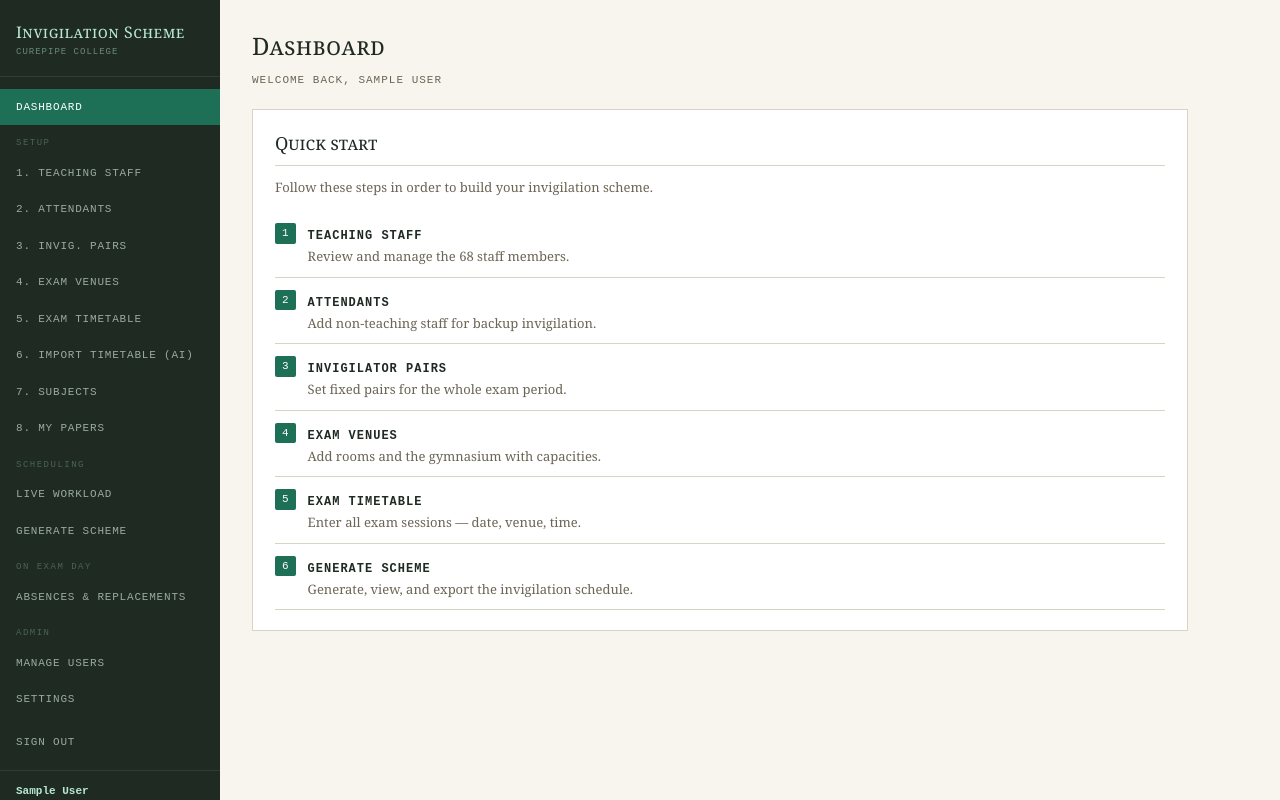
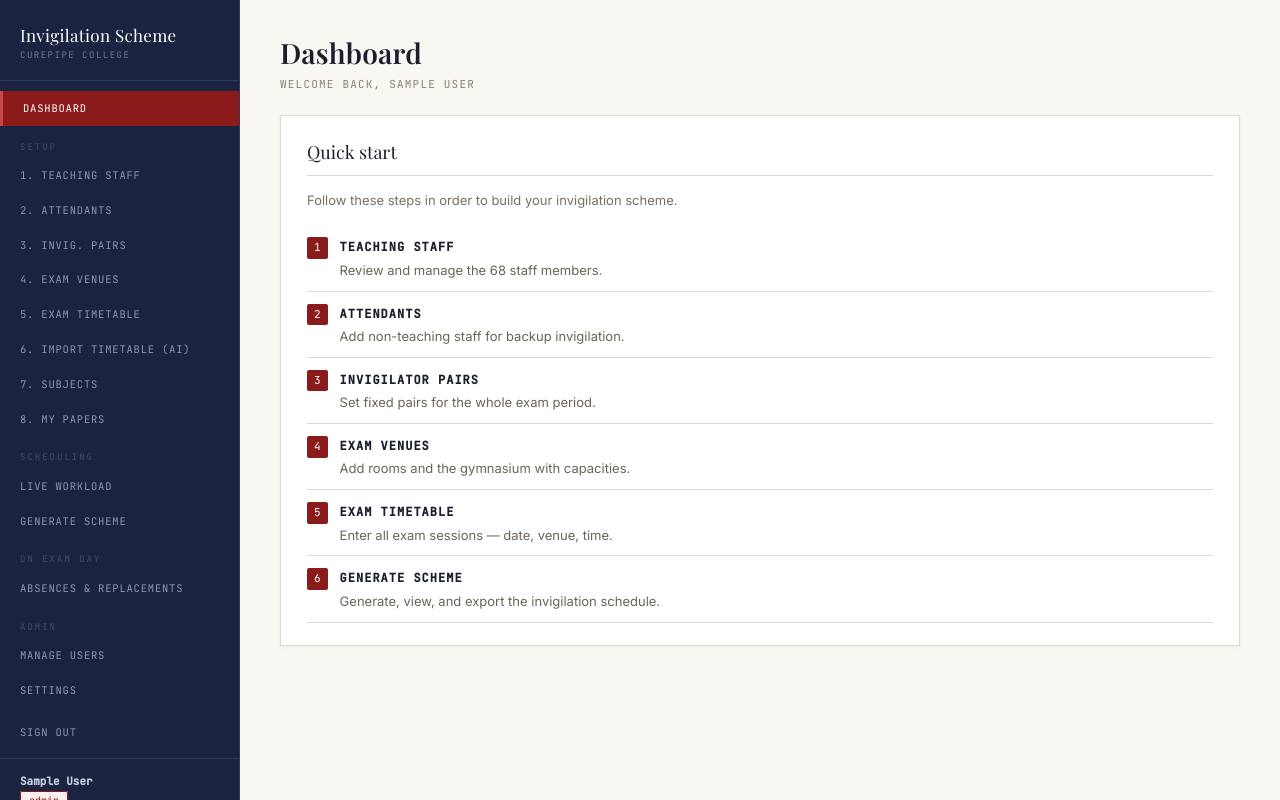
Before and after one commit to dpkspace-code/invigilation-scheme, a React app in the folder frontend/: page / in a window 1280 px wide. Built offline with nearby package versions, Linux system fonts and the light colour scheme; no server answers; sample sign-in values are in the browser's storage; the HTML template or start-up script is replaced by a standard one.

Commit message:
Refresh visual design: navy sidebar, Playfair Display headings, burgundy accent, Inter body font

```diff
--- a/frontend/src/index.css
+++ b/frontend/src/index.css
@@ -1,72 +1,415 @@
+@import url('https://fonts.googleapis.com/css2?family=Playfair+Display:wght@400;600&family=Inter:wght@400;500&family=JetBrains+Mono:wght@400;500&display=swap');
+
 :root {
-  --ink: #1f2a23;
-  --paper: #f7f5ee;
-  --paper-2: #efece1;
-  --line: #d8d3c4;
-  --accent: #1d6f56;
-  --accent-light: #e1f5ee;
+  --ink: #1a1f2e;
+  --paper: #f9f7f2;
+  --paper-2: #f0ede4;
+  --line: #ddd9ce;
+  --accent: #8b1a1a;
+  --accent-light: #fdf0f0;
+  --navy: #1a2340;
+  --navy-2: #222b4a;
+  --navy-3: #2d3a5e;
   --warn: #c75c30;
   --warn-light: #faece7;
   --mono: 'JetBrains Mono', 'Courier New', monospace;
+  --display: 'Playfair Display', Georgia, serif;
+  --body: 'Inter', system-ui, sans-serif;
 }
+
 * { box-sizing: border-box; margin: 0; padding: 0; }
-body { font-family: 'Georgia', serif; background: var(--paper); color: var(--ink); line-height: 1.5; }
+
+body {
+  font-family: var(--body);
+  background: var(--paper);
+  color: var(--ink);
+  line-height: 1.6;
+  font-size: 14px;
+}
+
 .app-shell { display: flex; min-height: 100vh; }
-.sidebar { width: 220px; min-height: 100vh; background: var(--ink); color: #e8e4d8; display: flex; flex-direction: column; flex-shrink: 0; position: sticky; top: 0; height: 100vh; overflow-y: auto; }
-.sidebar-logo { padding: 20px 16px 16px; border-bottom: 1px solid #2e3d35; font-variant: small-caps; font-size: 16px; letter-spacing: 0.5px; color: #b8e8d4; }
-.sidebar-logo small { display: block; font-family: var(--mono); font-size: 9px; text-transform: uppercase; letter-spacing: 1px; color: #6b8a76; margin-top: 2px; }
-.sidebar-nav { flex: 1; padding: 12px 0; }
-.sidebar-nav a, .sidebar-nav button { display: flex; align-items: center; gap: 8px; width: 100%; padding: 10px 16px; font-family: var(--mono); font-size: 11px; text-transform: uppercase; letter-spacing: 0.8px; color: #9aab9f; text-decoration: none; background: none; border: none; cursor: pointer; text-align: left; transition: background 0.1s, color 0.1s; }
-.sidebar-nav a:hover, .sidebar-nav button:hover { background: #2a3b30; color: #e8e4d8; }
-.sidebar-nav a.active { background: var(--accent); color: #fff; }
-.sidebar-nav .section-label { padding: 12px 16px 4px; font-family: var(--mono); font-size: 9px; text-transform: uppercase; letter-spacing: 1.5px; color: #4a6354; }
-.sidebar-user { padding: 12px 16px; border-top: 1px solid #2e3d35; font-family: var(--mono); font-size: 10px; color: #6b8a76; }
-.sidebar-user strong { display: block; color: #b8e8d4; font-size: 11px; margin-bottom: 4px; }
-.main-content { flex: 1; padding: 28px 32px 60px; max-width: 1000px; }
-h1 { font-size: 24px; font-weight: normal; font-variant: small-caps; letter-spacing: 0.5px; margin-bottom: 8px; }
-h2 { font-size: 18px; font-weight: normal; font-variant: small-caps; border-bottom: 1px solid var(--line); padding-bottom: 8px; margin-bottom: 12px; }
-h3 { font-size: 14px; font-weight: normal; font-variant: small-caps; margin: 16px 0 8px; }
-.subtitle { font-family: var(--mono); font-size: 11px; text-transform: uppercase; letter-spacing: 1px; color: #6b6555; margin-bottom: 20px; }
-.help { font-size: 13px; color: #6b6555; margin-bottom: 14px; }
-.card { background: #fff; border: 1px solid var(--line); padding: 20px 22px; margin-bottom: 16px; }
-.field { margin-bottom: 12px; }
-.field label { display: block; font-family: var(--mono); font-size: 10px; text-transform: uppercase; letter-spacing: 1px; color: #6b6555; margin-bottom: 4px; }
-.field input, .field select, .field textarea { width: 100%; padding: 7px 9px; font-family: inherit; font-size: 14px; border: 1px solid var(--line); background: var(--paper); color: var(--ink); }
-.field input:focus, .field select:focus, .field textarea:focus { outline: 2px solid var(--accent); outline-offset: -1px; }
-.grid { display: grid; gap: 12px; }
+
+/* ---- Sidebar ---- */
+.sidebar {
+  width: 240px;
+  min-height: 100vh;
+  background: var(--navy);
+  color: #c8d0e0;
+  display: flex;
+  flex-direction: column;
+  flex-shrink: 0;
+  position: sticky;
+  top: 0;
+  height: 100vh;
+  overflow-y: auto;
+  border-right: 1px solid var(--navy-3);
+}
+
+.sidebar-logo {
+  padding: 24px 20px 18px;
+  border-bottom: 1px solid var(--navy-3);
+  font-family: var(--display);
+  font-size: 17px;
+  letter-spacing: 0.3px;
+  color: #ffffff;
+  line-height: 1.3;
+}
+
+.sidebar-logo small {
+  display: block;
+  font-family: var(--mono);
+  font-size: 9px;
+  text-transform: uppercase;
+  letter-spacing: 1.5px;
+  color: #6b7a9e;
+  margin-top: 4px;
+  font-style: normal;
+}
+
+.sidebar-nav { flex: 1; padding: 10px 0; }
+
+.sidebar-nav a, .sidebar-nav button {
+  display: flex;
+  align-items: center;
+  gap: 8px;
+  width: 100%;
+  padding: 9px 20px;
+  font-family: var(--mono);
+  font-size: 10.5px;
+  text-transform: uppercase;
+  letter-spacing: 0.8px;
+  color: #8a97b8;
+  text-decoration: none;
+  background: none;
+  border: none;
+  cursor: pointer;
+  text-align: left;
+  transition: background 0.15s, color 0.15s;
+}
+
+.sidebar-nav a:hover, .sidebar-nav button:hover {
+  background: var(--navy-2);
+  color: #dce3f0;
+}
+
+.sidebar-nav a.active {
+  background: var(--accent);
+  color: #fff;
+  border-left: 3px solid #c94444;
+}
+
+.sidebar-nav .section-label {
+  padding: 14px 20px 4px;
+  font-family: var(--mono);
+  font-size: 9px;
+  text-transform: uppercase;
+  letter-spacing: 2px;
+  color: #3d4d70;
+}
+
+.sidebar-user {
+  padding: 14px 20px;
+  border-top: 1px solid var(--navy-3);
+  font-family: var(--mono);
+  font-size: 10px;
+  color: #5a6a8e;
+}
+
+.sidebar-user strong {
+  display: block;
+  color: #c8d0e0;
+  font-size: 11px;
+  margin-bottom: 3px;
+}
+
+/* ---- Main content ---- */
+.main-content {
+  flex: 1;
+  padding: 36px 40px 72px;
+  max-width: 1060px;
+}
+
+h1 {
+  font-family: var(--display);
+  font-size: 28px;
+  font-weight: 600;
+  letter-spacing: 0.2px;
+  margin-bottom: 6px;
+  color: var(--ink);
+  line-height: 1.2;
+}
+
+h2 {
+  font-family: var(--display);
+  font-size: 18px;
+  font-weight: 400;
+  border-bottom: 1px solid var(--line);
+  padding-bottom: 8px;
+  margin-bottom: 14px;
+  color: var(--ink);
+}
+
+h3 {
+  font-family: var(--display);
+  font-size: 15px;
+  font-weight: 400;
+  margin: 18px 0 8px;
+  color: var(--ink);
+}
+
+.subtitle {
+  font-family: var(--mono);
+  font-size: 11px;
+  text-transform: uppercase;
+  letter-spacing: 1.2px;
+  color: #8a8070;
+  margin-bottom: 22px;
+}
+
+.help {
+  font-size: 13px;
+  color: #7a7060;
+  margin-bottom: 14px;
+  line-height: 1.65;
+}
+
+/* ---- Cards ---- */
+.card {
+  background: #ffffff;
+  border: 1px solid var(--line);
+  padding: 22px 26px;
+  margin-bottom: 18px;
+  box-shadow: 0 1px 4px rgba(26,35,64,0.05);
+}
+
+/* ---- Form fields ---- */
+.field { margin-bottom: 14px; }
+
+.field label {
+  display: block;
+  font-family: var(--mono);
+  font-size: 10px;
+  text-transform: uppercase;
+  letter-spacing: 1.2px;
+  color: #7a7060;
+  margin-bottom: 5px;
+}
+
+.field input, .field select, .field textarea {
+  width: 100%;
+  padding: 8px 10px;
+  font-family: var(--body);
+  font-size: 14px;
+  border: 1px solid var(--line);
+  background: var(--paper);
+  color: var(--ink);
+  border-radius: 2px;
+  transition: border-color 0.15s;
+}
+
+.field input:focus, .field select:focus, .field textarea:focus {
+  outline: none;
+  border-color: var(--accent);
+  box-shadow: 0 0 0 3px rgba(139,26,26,0.08);
+}
+
+.grid { display: grid; gap: 14px; }
 .grid-2 { grid-template-columns: 1fr 1fr; }
 .grid-3 { grid-template-columns: 1fr 1fr 1fr; }
 .grid-4 { grid-template-columns: 1fr 1fr 1fr 1fr; }
-.btn { font-family: var(--mono); font-size: 11px; text-transform: uppercase; letter-spacing: 1px; padding: 8px 14px; border: 1px solid var(--ink); background: var(--paper); color: var(--ink); cursor: pointer; transition: background 0.15s, color 0.15s; text-decoration: none; display: inline-block; }
+
+/* ---- Buttons ---- */
+.btn {
+  font-family: var(--mono);
+  font-size: 11px;
+  text-transform: uppercase;
+  letter-spacing: 1px;
+  padding: 8px 16px;
+  border: 1px solid var(--ink);
+  background: var(--paper);
+  color: var(--ink);
+  cursor: pointer;
+  transition: background 0.15s, color 0.15s;
+  text-decoration: none;
+  display: inline-block;
+  border-radius: 2px;
+}
+
 .btn:hover { background: var(--ink); color: var(--paper); }
-.btn-primary { background: var(--accent); color: #fff; border-color: var(--accent); }
-.btn-primary:hover { background: #154f3d; }
+
+.btn-primary {
+  background: var(--accent);
+  color: #fff;
+  border-color: var(--accent);
+}
+
+.btn-primary:hover { background: #6e1414; border-color: #6e1414; }
+
 .btn-danger { border-color: var(--warn); color: var(--warn); }
 .btn-danger:hover { background: var(--warn); color: #fff; }
-.btn-sm { padding: 3px 8px; font-size: 10px; }
-.btn-row { display: flex; gap: 8px; flex-wrap: wrap; align-items: center; margin-top: 12px; }
-.btn:disabled { opacity: 0.5; cursor: not-allowed; }
-.table-wrap { max-height: 420px; overflow-y: auto; border: 1px solid var(--line); margin: 12px 0; }
+
+.btn-sm { padding: 4px 10px; font-size: 10px; }
+.btn-row { display: flex; gap: 8px; flex-wrap: wrap; align-items: center; margin-top: 14px; }
+.btn:disabled { opacity: 0.45; cursor: not-allowed; }
+
+/* ---- Tables ---- */
+.table-wrap {
+  max-height: 440px;
+  overflow-y: auto;
+  border: 1px solid var(--line);
+  margin: 14px 0;
+  border-radius: 2px;
+  box-shadow: 0 1px 3px rgba(26,35,64,0.04);
+}
+
 table { width: 100%; border-collapse: collapse; font-size: 13px; }
-th, td { border: 1px solid var(--line); padding: 6px 8px; text-align: left; vertical-align: top; }
-th { background: var(--paper-2); font-family: var(--mono); font-size: 10px; text-transform: uppercase; letter-spacing: 1px; color: #6b6555; position: sticky; top: 0; }
-tr:nth-child(even) td { background: #fbfaf6; }
-table input, table select { font-size: 12px; padding: 3px 5px; width: 100%; border: 1px solid var(--line); background: var(--paper); }
-.note { font-family: var(--mono); font-size: 11px; background: var(--paper-2); border-left: 3px solid var(--accent); padding: 8px 12px; margin: 10px 0; line-height: 1.6; }
+
+th, td {
+  border: 1px solid var(--line);
+  padding: 7px 10px;
+  text-align: left;
+  vertical-align: top;
+}
+
+th {
+  background: var(--navy);
+  color: #c8d0e0;
+  font-family: var(--mono);
+  font-size: 10px;
+  text-transform: uppercase;
+  letter-spacing: 1px;
+  position: sticky;
+  top: 0;
+}
+
+tr:nth-child(even) td { background: #faf8f4; }
+tr:hover td { background: #f5f2ea; }
+
+table input, table select {
+  font-size: 12px;
+  padding: 3px 6px;
+  width: 100%;
+  border: 1px solid var(--line);
+  background: var(--paper);
+  border-radius: 2px;
+}
+
+/* ---- Notes ---- */
+.note {
+  font-family: var(--mono);
+  font-size: 11px;
+  background: var(--paper-2);
+  border-left: 3px solid var(--accent);
+  padding: 10px 14px;
+  margin: 12px 0;
+  line-height: 1.7;
+}
+
 .note.warn { border-left-color: var(--warn); background: var(--warn-light); }
-.stat-grid { display: grid; grid-template-columns: repeat(auto-fit, minmax(140px, 1fr)); gap: 10px; margin: 12px 0; }
-.stat-card { border: 1px solid var(--line); padding: 10px 12px; background: var(--paper-2); }
-.stat-card .num { font-size: 22px; font-family: var(--mono); }
-.stat-card .lbl { font-family: var(--mono); font-size: 10px; text-transform: uppercase; letter-spacing: 1px; color: #6b6555; }
+
+/* ---- Stat cards ---- */
+.stat-grid {
+  display: grid;
+  grid-template-columns: repeat(auto-fit, minmax(150px, 1fr));
+  gap: 12px;
+  margin: 14px 0;
+}
+
+.stat-card {
+  border: 1px solid var(--line);
+  padding: 14px 16px;
+  background: #ffffff;
+  box-shadow: 0 1px 4px rgba(26,35,64,0.05);
+  border-top: 3px solid var(--accent);
+}
+
+.stat-card .num {
+  font-family: var(--display);
+  font-size: 28px;
+  font-weight: 600;
+  color: var(--ink);
+  line-height: 1.1;
+}
+
+.stat-card .lbl {
+  font-family: var(--mono);
+  font-size: 10px;
+  text-transform: uppercase;
+  letter-spacing: 1px;
+  color: #8a8070;
+  margin-top: 4px;
+}
+
+/* ---- Pills ---- */
 .pillrow { display: flex; flex-wrap: wrap; gap: 6px; margin: 8px 0; }
-.pill { font-family: var(--mono); font-size: 10px; padding: 3px 8px; border: 1px solid var(--line); background: var(--paper-2); display: inline-flex; align-items: center; gap: 4px; }
-.pill .remove { border: none; background: none; color: var(--warn); cursor: pointer; font-weight: bold; font-size: 13px; line-height: 1; padding: 0; }
-.auth-wrap { min-height: 100vh; display: flex; align-items: center; justify-content: center; }
-.auth-card { background: #fff; border: 1px solid var(--line); padding: 36px 40px; width: 100%; max-width: 380px; }
-.auth-card h1 { text-align: center; margin-bottom: 4px; }
-.auth-card .subtitle { text-align: center; margin-bottom: 24px; }
-.badge { font-family: var(--mono); font-size: 10px; padding: 2px 8px; border-radius: 2px; }
-.badge-admin { background: var(--accent-light); color: var(--accent); border: 1px solid var(--accent); }
-.badge-viewer { background: var(--paper-2); color: #6b6555; border: 1px solid var(--line); }
+
+.pill {
+  font-family: var(--mono);
+  font-size: 10px;
+  padding: 3px 10px;
+  border: 1px solid var(--line);
+  background: var(--paper-2);
+  display: inline-flex;
+  align-items: center;
+  gap: 4px;
+  border-radius: 2px;
+}
+
+.pill .remove {
+  border: none;
+  background: none;
+  color: var(--warn);
+  cursor: pointer;
+  font-weight: bold;
+  font-size: 13px;
+  line-height: 1;
+  padding: 0;
+}
+
+/* ---- Auth screen ---- */
+.auth-wrap {
+  min-height: 100vh;
+  display: flex;
+  align-items: center;
+  justify-content: center;
+  background: var(--navy);
+}
+
+.auth-card {
+  background: #ffffff;
+  border: 1px solid var(--line);
+  padding: 40px 44px;
+  width: 100%;
+  max-width: 400px;
+  box-shadow: 0 8px 32px rgba(26,35,64,0.18);
+}
+
+.auth-card h1 {
+  text-align: center;
+  margin-bottom: 4px;
+  font-size: 26px;
+}
+
+.auth-card .subtitle { text-align: center; margin-bottom: 26px; }
+
+/* ---- Badges ---- */
+.badge {
+  font-family: var(--mono);
+  font-size: 10px;
+  padding: 2px 8px;
+  border-radius: 2px;
+}
+
+.badge-admin { background: #fdf0f0; color: var(--accent); border: 1px solid var(--accent); }
+.badge-hod { background: #f0f4fd; color: var(--navy); border: 1px solid var(--navy-3); }
+.badge-viewer { background: var(--paper-2); color: #7a7060; border: 1px solid var(--line); }
+
 .unfilled { color: var(--warn); font-style: italic; }
-@media (max-width: 700px) { .sidebar { width: 100%; height: auto; position: static; } .app-shell { flex-direction: column; } .grid-2, .grid-3, .grid-4 { grid-template-columns: 1fr; } .main-content { padding: 16px; } }
+
+/* ---- Responsive ---- */
+@media (max-width: 700px) {
+  .sidebar { width: 100%; height: auto; position: static; }
+  .app-shell { flex-direction: column; }
+  .grid-2, .grid-3, .grid-4 { grid-template-columns: 1fr; }
+  .main-content { padding: 18px 16px; }
+}
```
